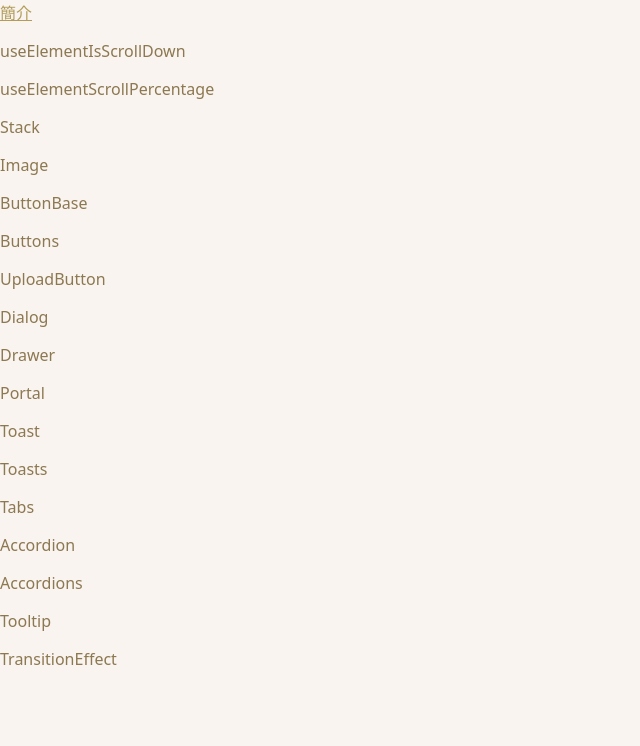
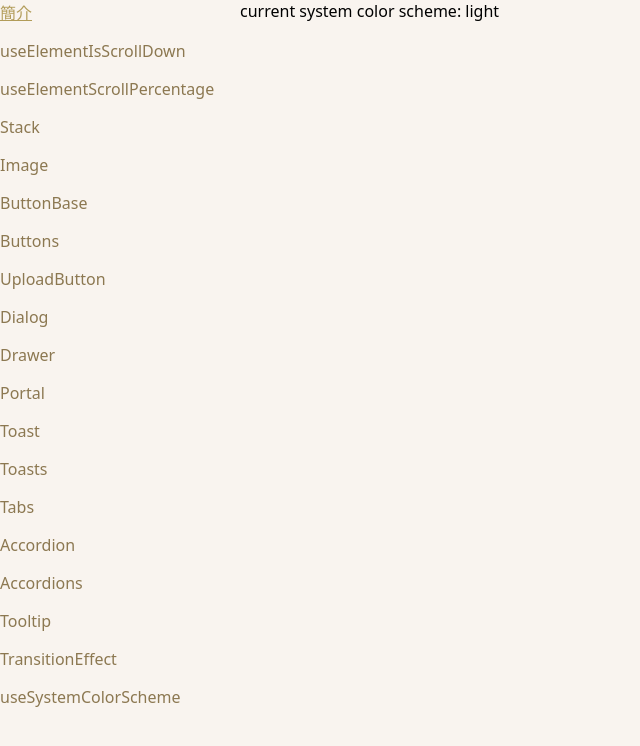
Before and after one commit to ithome-2022-ironman/is-diy-component-lib-a-good-idea, a React (Create React App) app in the folder codes/: page /#/useSystemColorScheme in a window 1280 px wide. Shown: the top 746 px of the page, without its empty margins (0-640 px from the left). Built offline with nearby package versions, Linux system fonts and the light colour scheme.

Commit message:
[feat] add useSystemColorScheme

```diff
--- a/codes/src/components/App/index.tsx
+++ b/codes/src/components/App/index.tsx
@@ -21,6 +21,7 @@ import Tooltip from '@Components/Page/Tooltip';
 import UseElementIsScrollDown from '@Components/Page/useElementIsScrollDown';
 import UseElementScrollPercentage from '@Components/Page/useElementScrollPercentage';
 import TransitionEffect from '@Components/Page/TransitionEffect';
+import UseSystemColorScheme from '@Components/Page/useSystemColorScheme';
 
 const appContainer = css({
   height: '100%',
@@ -57,6 +58,7 @@ function Routes(): React.ReactElement {
             <Link to="/Accordions">Accordions</Link>
             <Link to="/Tooltip">Tooltip</Link>
             <Link to="/TransitionEffect">TransitionEffect</Link>
+            <Link to="/useSystemColorScheme">useSystemColorScheme</Link>
           </Stack>
         </div>
         <div className={cn(main)}>
@@ -118,6 +120,9 @@ function Routes(): React.ReactElement {
             <Route path="/TransitionEffect">
               <TransitionEffect />
             </Route>
+            <Route path="/useSystemColorScheme">
+              <UseSystemColorScheme />
+            </Route>
           </Switch>
         </div>
       </div>
--- /dev/null
+++ b/codes/src/components/Page/useSystemColorScheme/index.tsx
@@ -0,0 +1,12 @@
+import React, { memo } from 'react';
+import useSystemColorScheme from '@Hooks/useSystemColorScheme';
+
+function UseSystemColorSchemeDemo(): React.ReactElement {
+  /* States */
+  const scheme = useSystemColorScheme();
+
+  /* Main */
+  return <div>current system color scheme: {scheme}</div>;
+}
+
+export default memo(UseSystemColorSchemeDemo);
--- /dev/null
+++ b/codes/src/hooks/useSystemColorScheme.ts
@@ -0,0 +1,35 @@
+import { useCallback, useEffect, useState } from 'react';
+
+type Scheme = 'light' | 'dark';
+
+type PrefersColorScheme = `(prefers-color-scheme: ${Scheme})`;
+
+const SCHEME_QUERY: PrefersColorScheme = '(prefers-color-scheme: light)';
+
+export default function useSystemColorScheme(): Scheme {
+  /* States */
+  const [scheme, setScheme] = useState<Scheme>(
+    window.matchMedia(SCHEME_QUERY).matches ? 'light' : 'dark'
+  );
+
+  /* Functions */
+  const updateScheme = useCallback((e: MediaQueryListEvent): void => {
+    if (e.matches) {
+      setScheme('light');
+    } else {
+      setScheme('dark');
+    }
+  }, []);
+
+  /* Hooks */
+  useEffect(() => {
+    const matchMedia = window.matchMedia('(prefers-color-scheme: light)');
+    matchMedia.addEventListener('change', updateScheme);
+    return () => {
+      matchMedia.removeEventListener('change', updateScheme);
+    };
+  }, [updateScheme]);
+
+  /* Main */
+  return scheme;
+}
```
